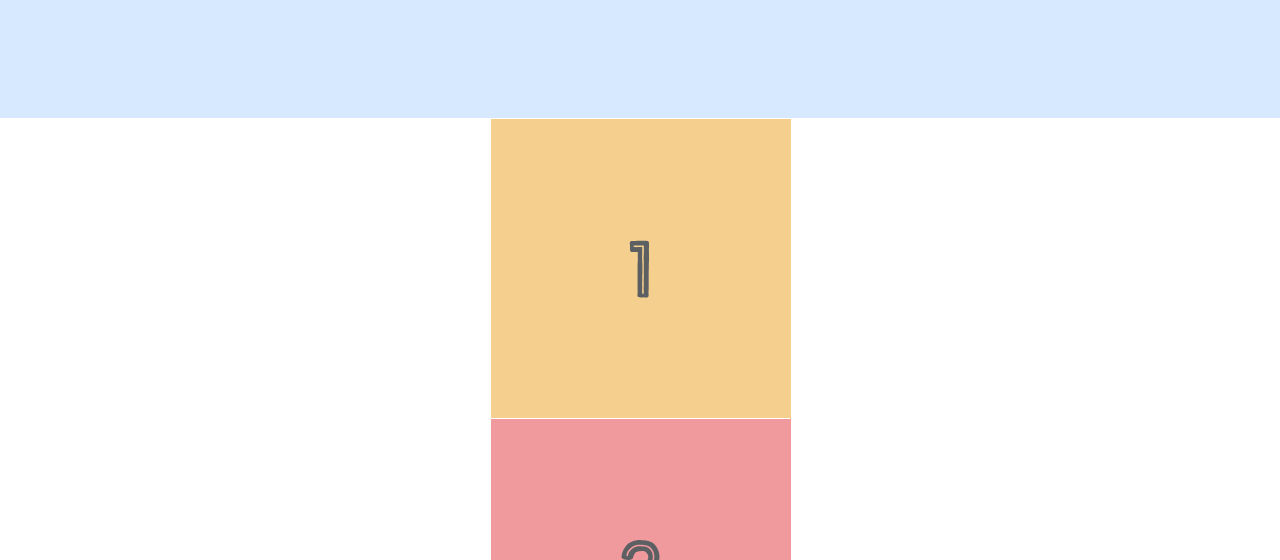
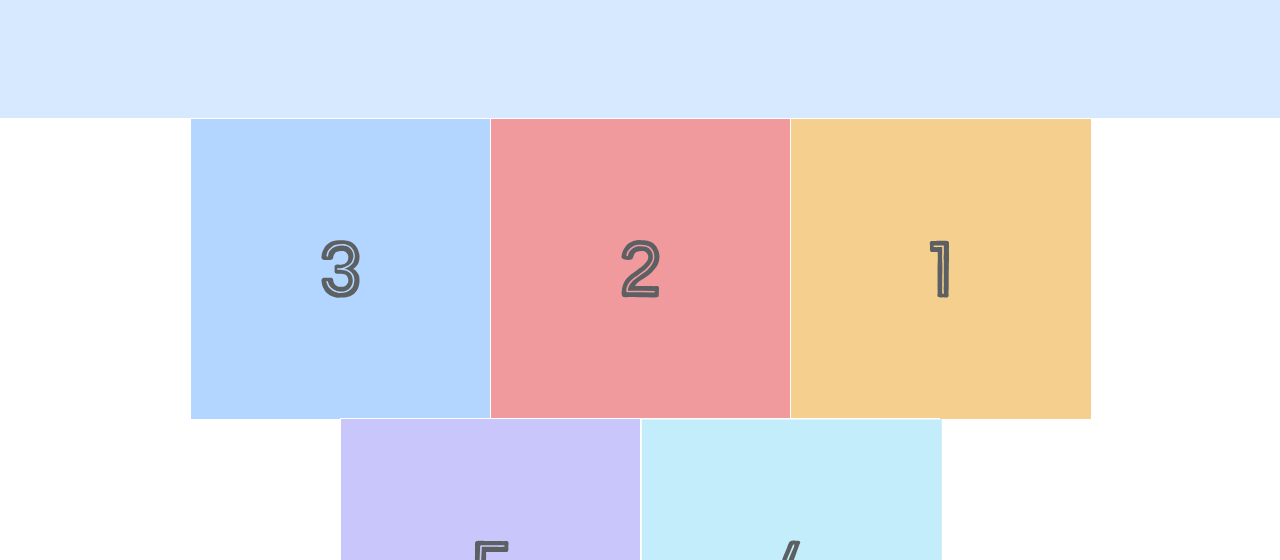
Before and after one commit to anishfelixm/Flex-beginner, a plain HTML site: page index.html in a window 1280 px wide. Shown: the part 240-800 px from the top of the page. Drawn offline with Linux system fonts and the light colour scheme.

Commit message:
feat : Direction is row-reverse

```diff
--- a/styles/style.css
+++ b/styles/style.css
@@ -52,7 +52,7 @@
   display: flex;
   justify-content: center;
   flex-wrap: wrap;
-  flex-direction: column; /* flexbox elements rendered columnwise */
+  flex-direction: row-reverse; /* flexbox elements rendered columnwise */
   align-items: center;
 }
 
```
